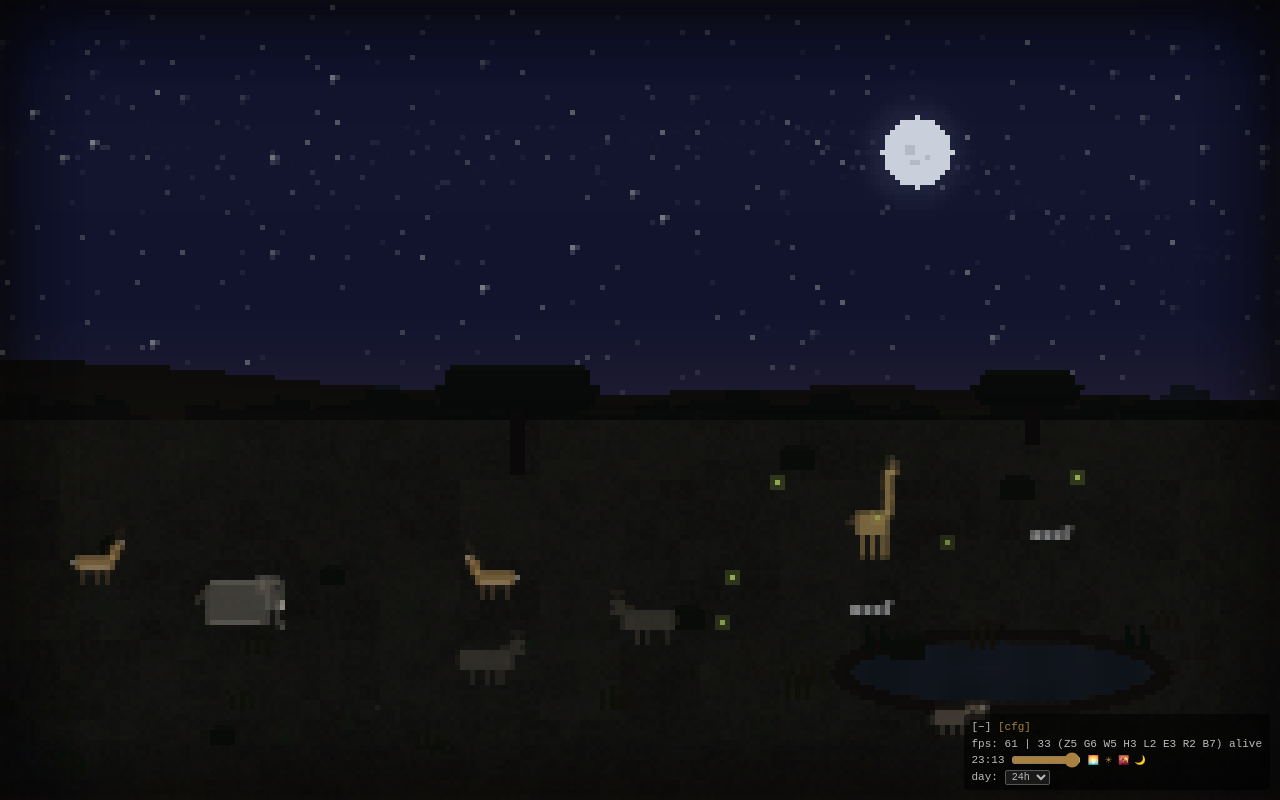
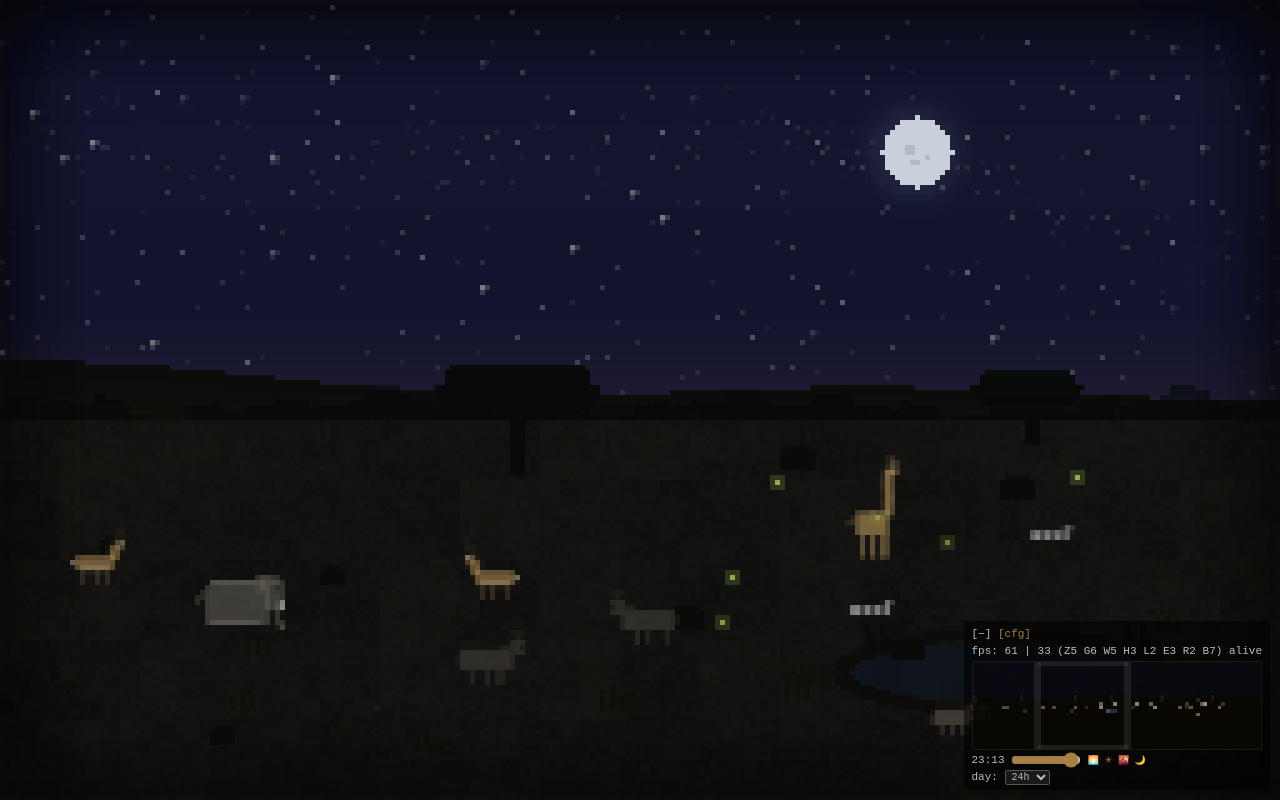
Before and after one commit to morgaesis/savannah, a website: page public/index.html in a window 1280 px wide. Drawn offline with Linux system fonts and the light colour scheme; no server answers.

Commit message:
Minimap showing full world with animal dots and viewport indicator

```diff
--- a/public/engine.js
+++ b/public/engine.js
@@ -1121,9 +1121,73 @@ function render(){
       const parts=[];for(const[t,c]of Object.entries(counts))parts.push((icons[t]||t[0])+c);
       popEl.textContent=alive.length+' ('+parts.join(' ')+')';
     }
+    // Minimap
+    updateMinimap();
   }
   requestAnimationFrame(render);
 }
+// Minimap: bird's-eye view of the full world
+const minimapEl = document.getElementById('minimap');
+const mmCtx = minimapEl ? minimapEl.getContext('2d') : null;
+const MM_W = 80, MM_H = 24;
+
+function updateMinimap() {
+  if (!mmCtx) return;
+  const amb = getAmbient(simTime);
+  mmCtx.clearRect(0, 0, MM_W, MM_H);
+
+  // Ground
+  const groundY = Math.floor(MM_H * 0.45);
+  mmCtx.fillStyle = `rgba(${Math.round(50*amb)},${Math.round(42*amb)},${Math.round(22*amb)},0.8)`;
+  mmCtx.fillRect(0, groundY, MM_W, MM_H - groundY);
+  // Sky
+  mmCtx.fillStyle = `rgba(${Math.round(20*amb+8)},${Math.round(18*amb+8)},${Math.round(35*amb+15)},0.6)`;
+  mmCtx.fillRect(0, 0, MM_W, groundY);
+
+  // Waterhole
+  const whX = Math.floor(waterHole.x / WORLD_W * MM_W);
+  const whY = Math.floor((waterHole.y - HORIZON) / (WORLD_H - HORIZON) * (MM_H - groundY)) + groundY;
+  mmCtx.fillStyle = `rgba(60,80,120,${0.5 + amb * 0.3})`;
+  mmCtx.fillRect(whX - 1, whY, 3, 1);
+
+  // Trees
+  mmCtx.fillStyle = `rgba(30,50,20,${0.4 + amb * 0.3})`;
+  for (const t of trees) {
+    const tx = Math.floor(t.x / WORLD_W * MM_W);
+    mmCtx.fillRect(tx, groundY - 1, 1, 2);
+  }
+
+  // Animals as colored dots
+  const colors = {
+    zebra: [220,220,220], gazelle: [180,140,80], wildebeest: [70,65,55],
+    warthog: [100,90,75], lion: [200,160,60], elephant: [130,125,115],
+    giraffe: [195,165,100], bird: [60,55,50],
+  };
+  for (const a of animals) {
+    if (!a.alive) continue;
+    const ax = Math.floor(a.x / WORLD_W * MM_W);
+    const c = colors[a.type] || [150,150,150];
+    if (a.brain.flying && a.state !== STATE.PERCH && a.state !== STATE.WALK_GROUND) {
+      // Birds in sky
+      const ay = Math.floor(a.y / HORIZON * groundY);
+      mmCtx.fillStyle = `rgba(${c[0]},${c[1]},${c[2]},${0.4*amb})`;
+      mmCtx.fillRect(ax, clamp(ay, 0, groundY - 1), 1, 1);
+    } else {
+      // Ground animals
+      const ay = Math.floor((a.y - HORIZON) / (WORLD_H - HORIZON) * (MM_H - groundY)) + groundY;
+      mmCtx.fillStyle = `rgba(${c[0]},${c[1]},${c[2]},${0.5+amb*0.4})`;
+      mmCtx.fillRect(ax, clamp(ay, groundY, MM_H - 1), 1, 1);
+    }
+  }
+
+  // Viewport indicator (white rectangle outline)
+  const vpX = Math.floor(VP.x / WORLD_W * MM_W);
+  const vpW = Math.floor(PW / WORLD_W * MM_W * (WORLD_W / PW > 1 ? 1 : WORLD_W / PW));
+  mmCtx.strokeStyle = `rgba(255,255,255,${0.3 + amb * 0.2})`;
+  mmCtx.lineWidth = 0.5;
+  mmCtx.strokeRect(vpX, 0, Math.max(2, Math.min(vpW, MM_W)), MM_H);
+}
+
 // Pre-rendered window vignette overlay
 const vigCanvas = document.createElement("canvas");
 vigCanvas.width = PW; vigCanvas.height = PH;
--- a/public/index.html
+++ b/public/index.html
@@ -54,6 +54,7 @@
     <span id="toggle" style="cursor:pointer;">[&minus;]</span>
     <div id="ctrl-body">
       <div>fps: <span id="fps">0</span> | <span id="pop">0</span> alive</div>
+      <canvas id="minimap" width="80" height="24" style="display:block;margin:2px 0;border:1px solid rgba(80,70,50,0.3);border-radius:2px;image-rendering:pixelated;"></canvas>
       <div>
         <span id="time-display">18:00</span>
         <input type="range" id="time-slider" min="0" max="1440" step="1">
```
